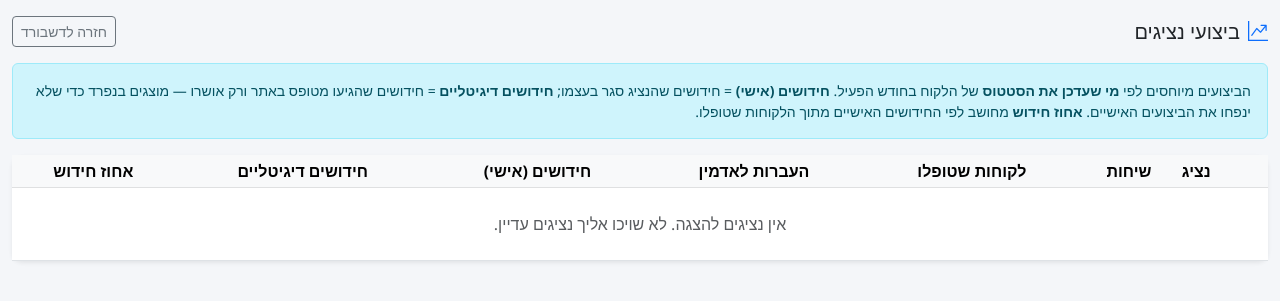
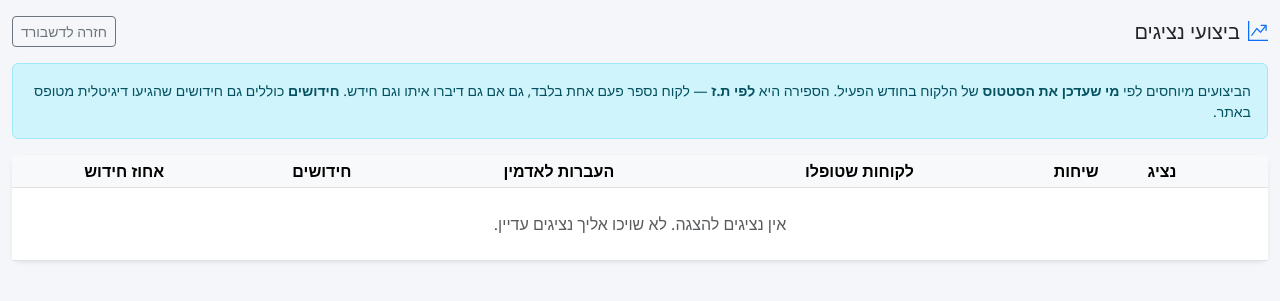
Before and after one commit to sharon-gaia/renewals-system, a Flask app: page /admin/performance in a window 1280 px wide. Shown: the part 80-381 px from the top of the page. Run offline with Flask 3, Linux system fonts and the light colour scheme; the visitor is signed in with stand-in values (Sample User, id 1); data comes from the database, SQL or seed files in the repository; data that the repository does not hold is empty.

Commit message:
Count performance per client (DISTINCT ת.ז) and fold digital into renewals
Counts are now DISTINCT by normalised ת.ז (falling back to the row id when
no ID exists), so a client is counted once even if they both had a status
change and renewed. Digital renewals are ordinary personal renewals again
— the separate column is removed.

```diff
--- a/app.py
+++ b/app.py
@@ -1672,17 +1672,18 @@
         nm = a['display_name']
         if not nm:
             continue
-        # Attribution is by who set the status (handled_by) — the signal the team
-        # actually uses. Renewals that arrived through the website form are counted
-        # separately as "digital" so confirming them doesn't inflate personal results.
+        # Attribution is by who set the status (handled_by). Counts are per PERSON —
+        # DISTINCT by ת.ז — so the same client never counts twice, and a client who
+        # both changed status and renewed still counts as one. Digital renewals count
+        # as ordinary personal renewals.
+        key = "COALESCE(NULLIF(ltrim(COALESCE(id_number,''),'0'),''), 'r'||id)"
         q = conn.execute(
             "SELECT "
             "SUM((CASE WHEN call_by_1=? THEN 1 ELSE 0 END)+(CASE WHEN call_by_2=? THEN 1 ELSE 0 END)+(CASE WHEN call_by_3=? THEN 1 ELSE 0 END)) AS calls, "
-            "SUM(CASE WHEN handled_by=? THEN 1 ELSE 0 END) AS touched, "
-            "SUM(CASE WHEN handled_by=? AND status=? AND COALESCE(form_received_at,'')='' THEN 1 ELSE 0 END) AS renewals, "
-            "SUM(CASE WHEN handled_by=? AND status=? AND COALESCE(form_received_at,'')<>'' THEN 1 ELSE 0 END) AS digital "
+            f"COUNT(DISTINCT CASE WHEN handled_by=? THEN {key} END) AS touched, "
+            f"COUNT(DISTINCT CASE WHEN handled_by=? AND status=? THEN {key} END) AS renewals "
             "FROM customers WHERE month_id=?",
-            [nm, nm, nm, nm, nm, 'חודש', nm, 'חודש', mid]
+            [nm, nm, nm, nm, nm, 'חודש', mid]
         ).fetchone()
         # Escalations raised by this person (customer card or customer file), which are
         # the queue-* items — not the website-form queue they merely handled.
@@ -1690,11 +1691,10 @@
             "SELECT COUNT(*) FROM unmatched_submissions WHERE handled_by=? "
             "AND (message_id LIKE 'queue-cid-%' OR message_id LIKE 'queue-iid-%')", (nm,)
         ).fetchone()[0]
-        calls, touched = q['calls'] or 0, q['touched'] or 0
-        renewals, digital = q['renewals'] or 0, q['digital'] or 0
+        calls, touched, renewals = q['calls'] or 0, q['touched'] or 0, q['renewals'] or 0
         rows.append({'name': nm, 'role': role_labels.get(a['role'], a['role']),
                      'calls': calls, 'touched': touched, 'renewals': renewals,
-                     'digital': digital, 'escalations': escalations,
+                     'escalations': escalations,
                      'rate': round(renewals / touched * 100, 1) if touched else 0})
     rows.sort(key=lambda r: (r['renewals'], r['calls']), reverse=True)
     conn.close()
--- a/templates/performance.html
+++ b/templates/performance.html
@@ -11,9 +11,8 @@
 
 <div class="alert alert-info small">
   הביצועים מיוחסים לפי <strong>מי שעדכן את הסטטוס</strong> של הלקוח בחודש הפעיל.
-  <strong>חידושים (אישי)</strong> = חידושים שהנציג סגר בעצמו;
-  <strong>חידושים דיגיטליים</strong> = חידושים שהגיעו מטופס באתר ורק אושרו — מוצגים בנפרד כדי שלא ינפחו את הביצועים האישיים.
-  <strong>אחוז חידוש</strong> מחושב לפי החידושים האישיים מתוך הלקוחות שטופלו.
+  הספירה היא <strong>לפי ת.ז</strong> — לקוח נספר פעם אחת בלבד, גם אם גם דיברו איתו וגם חידש.
+  <strong>חידושים</strong> כוללים גם חידושים שהגיעו דיגיטלית מטופס באתר.
   {% if show_role %}כמנהל-על מוצגת כאן פעילות כל המשתמשים — נציגים, מנהלים ומנהלי-על.{% endif %}
 </div>
 
@@ -27,8 +26,7 @@
           <th>שיחות</th>
           <th>לקוחות שטופלו</th>
           <th>העברות לאדמין</th>
-          <th>חידושים (אישי)</th>
-          <th>חידושים דיגיטליים</th>
+          <th>חידושים</th>
           <th>אחוז חידוש</th>
         </tr>
       </thead>
@@ -43,7 +41,6 @@
           <td>{{ r.touched }}</td>
           <td>{{ r.escalations }}</td>
           <td class="text-success fw-bold">{{ r.renewals }}</td>
-          <td class="text-muted">{{ r.digital }}</td>
           <td>
             <div class="d-flex align-items-center gap-2" style="min-width:120px">
               <div class="progress flex-grow-1" style="height:8px">
@@ -54,7 +51,7 @@
           </td>
         </tr>
         {% else %}
-        <tr><td colspan="{{ 8 if show_role else 7 }}" class="text-center text-muted py-4">
+        <tr><td colspan="{{ 7 if show_role else 6 }}" class="text-center text-muted py-4">
           אין נציגים להצגה. {% if session.role == 'superadmin' %}הגדר נציגים ושייך אותם למנהל במסך הניהול.{% else %}לא שויכו אליך נציגים עדיין.{% endif %}
         </td></tr>
         {% endfor %}
```
